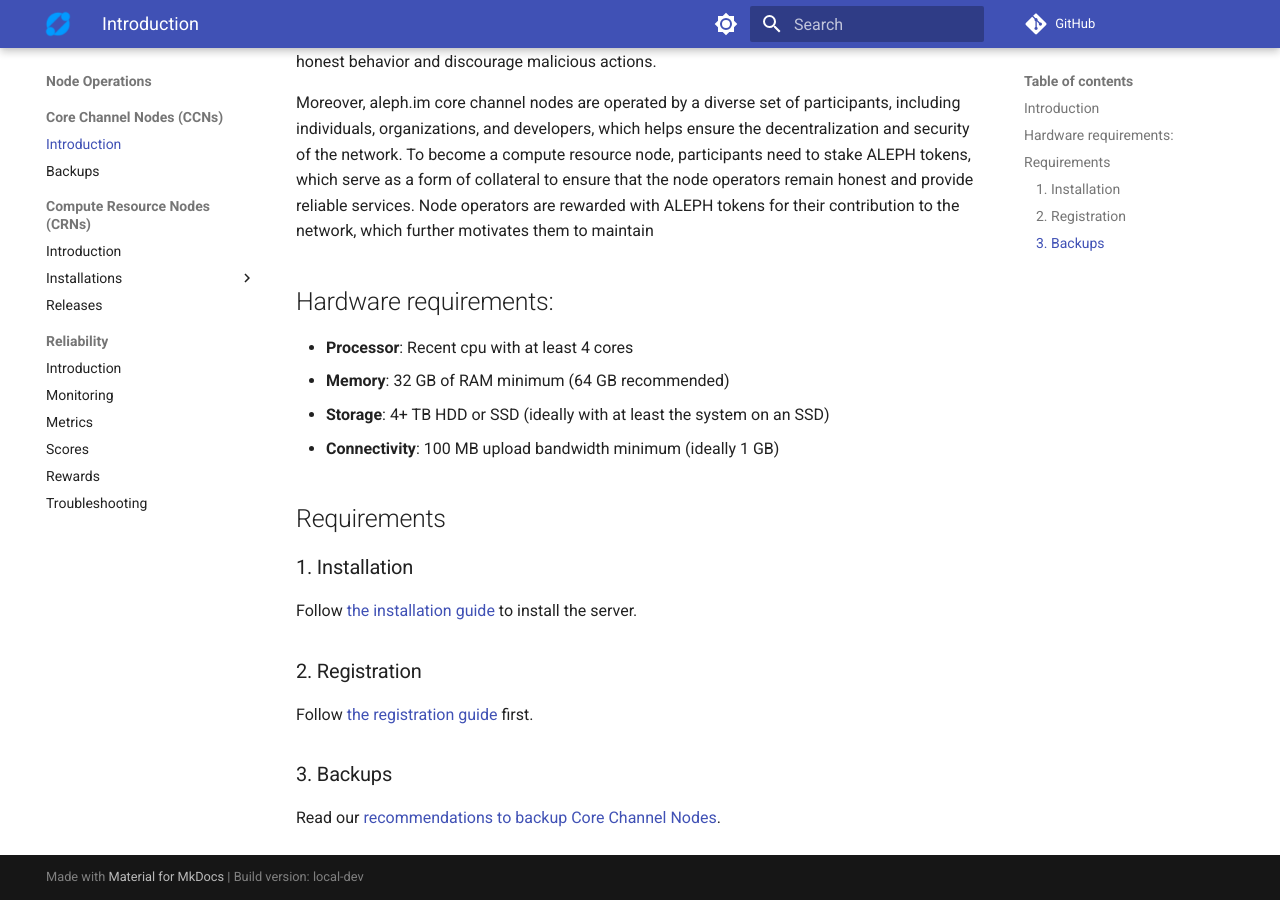
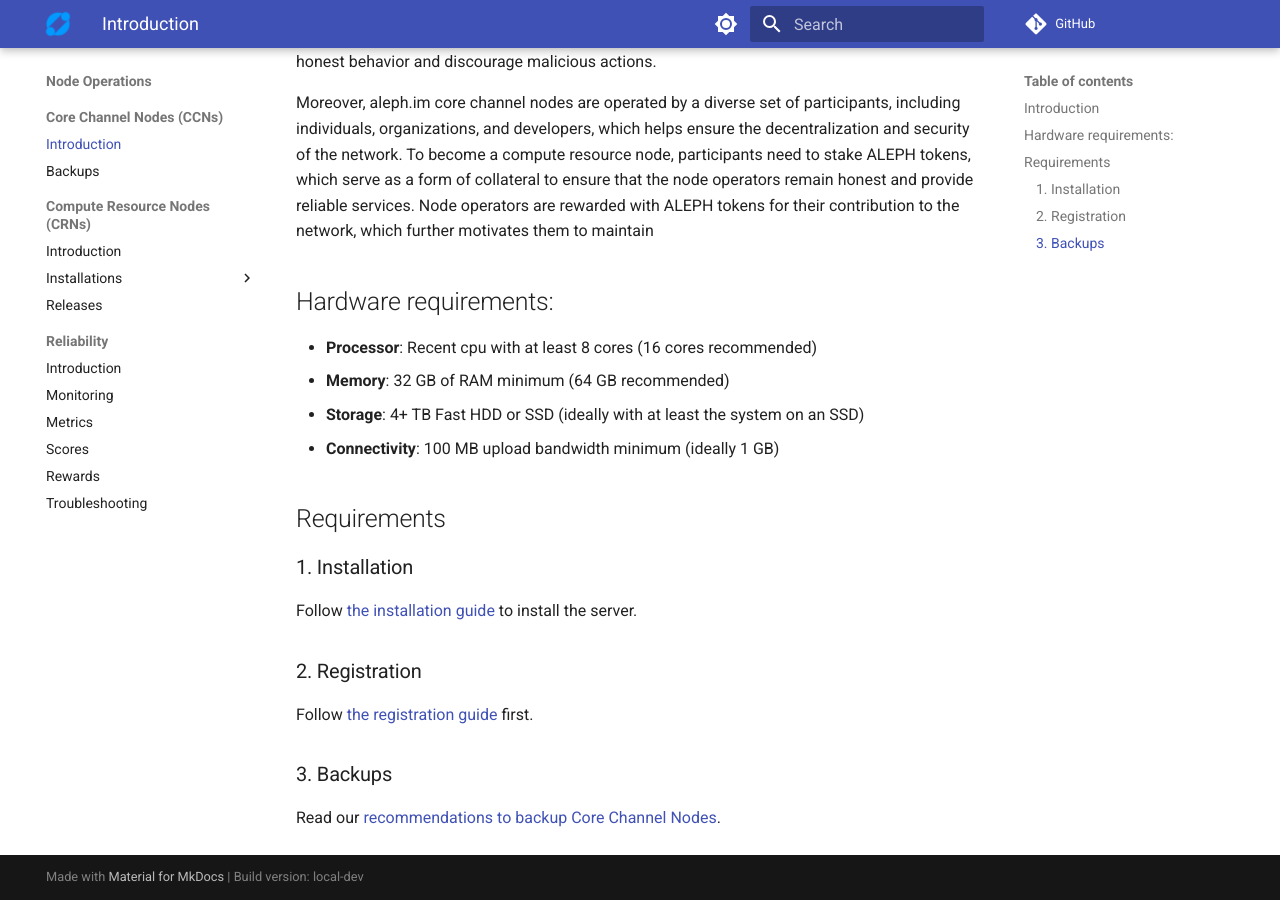
Before and after one commit to aleph-im/aleph-docs, an MkDocs documentation site: the page built from docs/nodes/core/index.md, in a window 1280 px wide and 900 px high, scrolled down 609 px. Built offline with MkDocs 1.6.1 and Material for MkDocs 9.7.7, drawn with Linux system fonts in a browser that asks for light colours; plug-ins that fetch from the network failed and are left out; comment, search, counter and statistics services are not loaded.

Commit message:
Increase cpu cores requirement for CCN

```diff
--- a/docs/nodes/core/index.md
+++ b/docs/nodes/core/index.md
@@ -24,9 +24,9 @@ rewarded with ALEPH tokens for their contribution to the network, which further
 
 ## Hardware requirements:
 
-- **Processor**: Recent cpu with at least 4 cores
+- **Processor**: Recent cpu with at least 8 cores (16 cores recommended)
 - **Memory**: 32 GB of RAM minimum (64 GB recommended)
-- **Storage**: 4+ TB HDD or SSD (ideally with at least the system on an SSD)
+- **Storage**: 4+ TB Fast HDD or SSD (ideally with at least the system on an SSD)
 - **Connectivity**: 100 MB upload bandwidth minimum (ideally 1 GB)
 
 ## Requirements
```
